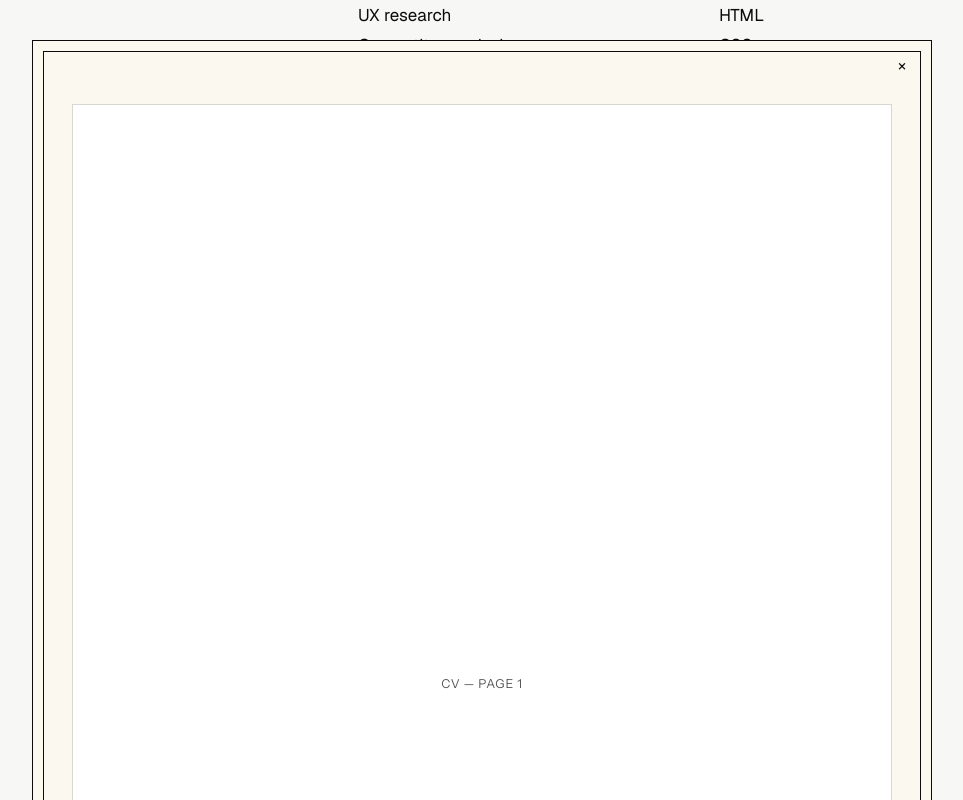
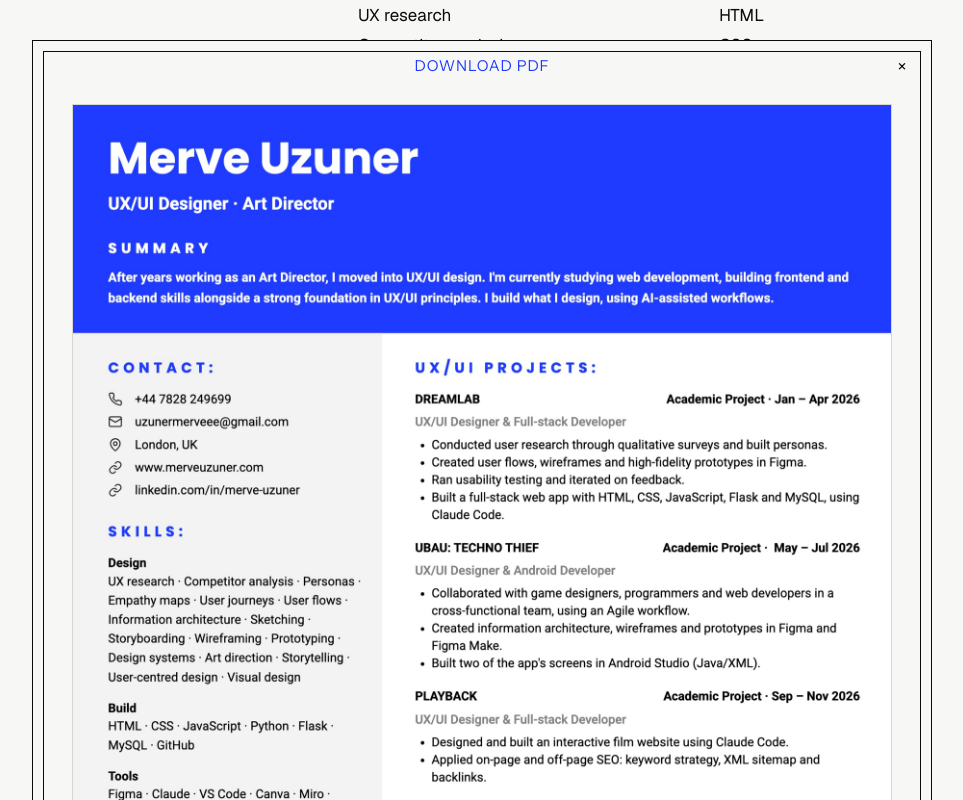
Before and after one commit to Mervellious/portfolio, a plain HTML site: page index.html in a window 1280 px wide. Both pictures are taken after a click on the link "CV". Shown: the part 3660-4460 px from the top of the page, without its empty margins (158-1121 px from the left). Drawn offline with nearby package versions, Linux system fonts and the light colour scheme.

Commit message:
Add the real CV and restyle the CV sheet
- CV page image and hover peek from assets/cv/merve-uzuner-cv.pdf
- Show the Download PDF link; remove the placeholder pages
- Sheet background uses the site's --bg; Download PDF centred, 15px

Co-Authored-By: Claude Opus 5.5 <noreply@anthropic.com>

```diff
--- a/assets/css/cv.css
+++ b/assets/css/cv.css
@@ -1,6 +1,6 @@
 /* =========================================================
    cv.css (homepage)
-   1. "View my CV" row   2. CV pages (placeholder or image)
+   1. "View my CV" row   2. CV pages (images)
    3. CV sheet (dialog)
    The row's arrow, hover slide and peek come from .row (layout.css)
    and .row-peek (work.css); main.js (section 7) builds the pages
@@ -49,33 +49,16 @@
 
 
 /* ---------- 2. CV pages ---------- */
-/* A4 (1 : 1.414). A placeholder is a white page with a centred
-   label; a real page is an image at the same proportions. */
+/* A4 (1 : 1.414): the box keeps its shape (white) while the image
+   is still loading. */
 .cv-page {
   display: block;
   width: 100%;
+  height: auto;
   aspect-ratio: 1 / 1.414;
+  object-fit: contain;
   background: var(--white);
   border: 1px solid #D9D6CF;
-}
-
-.cv-page--placeholder {
-  display: grid;
-  place-items: center;
-  container-type: inline-size;
-}
-
-.cv-page-label {
-  font-family: var(--font-label);
-  font-size: max(7px, 1.5cqi);
-  text-transform: uppercase;
-  letter-spacing: .06em;
-  color: var(--grey);
-}
-
-img.cv-page {
-  height: auto;
-  object-fit: contain;
 }
 
 /* In the peek the page fills the 156 x 220 box */
@@ -126,7 +109,7 @@ img.cv-page {
 .cv-paper {
   position: absolute;
   inset: 0;
-  background: #FBF8F0;
+  background: var(--bg);
   border: 1px solid #0B0B0B;
 }
 
@@ -137,8 +120,9 @@ img.cv-page {
   border: 1px solid #0B0B0B;
 }
 
-/* Download + ×: sticks to the top of the screen while the sheet
-   scrolls. Its negative bottom margin cancels its height, so it
+/* Download (centred) + × (top right): sticks to the top of the screen
+   while the sheet scrolls. Its side margins stretch it to the sheet's
+   full width; its negative bottom margin cancels its height, so it
    takes no room: page 1 sits below it via .cv-pages' top padding. */
 .cv-bar {
   position: sticky;
@@ -151,27 +135,32 @@ img.cv-page {
   align-items: flex-start;
   gap: 24px;
   padding: 18px 22px 0 0;
+  margin-left: -40px;
   margin-right: -40px;
   pointer-events: none;
 }
 
+/* Each control sits on a small patch of paper, so it stays readable
+   when the CV scrolls under it */
 .cv-bar > * {
   pointer-events: auto;
+  background: var(--bg);
+  box-shadow: 0 0 0 6px var(--bg);
 }
 
 .cv-download {
-  position: relative;
+  position: absolute;
+  top: 16px;
+  left: 50%;
+  transform: translateX(-50%);
   font-family: var(--font-label);
-  font-size: 12px;
-  line-height: 16px;
+  font-size: 15px;
+  line-height: 20px;
+  box-shadow: 0 0 0 4px var(--bg);   /* 4px: clears the inner frame */
   text-transform: uppercase;
   letter-spacing: .06em;
   color: var(--blue);
   text-decoration: none;
-}
-
-.cv-download[hidden] {
-  display: none;
 }
 
 /* × : 16px with an invisible 44 x 44 hit area (same as the Studio sheets) */
@@ -181,7 +170,6 @@ img.cv-page {
   height: 16px;
   padding: 0;
   border: 0;
-  background: none;
   font-family: var(--font-sans);
   font-size: 16px;
   line-height: 16px;
@@ -227,6 +215,7 @@ img.cv-page {
   }
 
   .cv-bar {
+    margin-left: -20px;
     margin-right: -20px;
   }
 
--- a/assets/js/main.js
+++ b/assets/js/main.js
@@ -830,44 +830,30 @@ function initStripControls() {
 
 /* =========================================================
    7. CV: "View my CV" row + CV sheet (homepage)
-   The pages come from CV_PAGES. Each one is a placeholder (label) or
-   an image (src); the peek on the row shows a small page 1. Opening:
+   The pages come from CV_PAGES (one image per page); the peek on the
+   row shows a small page 1 (CV_PEEK). Opening:
    page 1 grows out of the peek (or the arrow below 1280px, where
    there is no peek), then the sheet around it fades in. Closing is
    the reverse. index.html#cv (the footer CV links on other pages)
    opens it straight away, scrolled to the button.
    ========================================================= */
 
-/* Real CV: replace these with the converted pages, e.g.
-     { src: 'assets/cv/cv-page-1.png' },
-     { src: 'assets/cv/cv-page-2.png' }
-   and remove `hidden` from the Download link in index.html.
-   See "CV" in the README. */
+/* The CV pages, made from assets/cv/merve-uzuner-cv.pdf (one PNG per
+   page, 1700px wide), and the peek: page 1 at 312px wide (156px at
+   2x). A new CV: see "CV" in the README. */
 const CV_PAGES = [
-  { label: 'CV — page 1' },
-  { label: 'CV — page 2' }
+  'assets/cv/cv-page-1.png'
 ];
+const CV_PEEK = 'assets/cv/cv-peek.png';
 
-// One CV page: an <img> for a real page, a labelled box for a placeholder
-function cvPage(page, index, total) {
-  const name = 'CV, page ' + (index + 1) + ' of ' + total;
-  if (page.src) {
-    const img = document.createElement('img');
-    img.className = 'cv-page';
-    img.src = page.src;
-    img.alt = name;
-    return img;
-  }
-  const box = document.createElement('div');
-  box.className = 'cv-page cv-page--placeholder';
-  box.setAttribute('role', 'img');
-  box.setAttribute('aria-label', name);
-  const label = document.createElement('span');
-  label.className = 'cv-page-label';
-  label.setAttribute('aria-hidden', 'true');
-  label.textContent = page.label;
-  box.appendChild(label);
-  return box;
+// One CV page, alt "CV, page 1 of N". The full-size images get their
+// src later (see initCvSheet), so they don't slow the homepage's load.
+function cvPage(index, total) {
+  const img = document.createElement('img');
+  img.className = 'cv-page';
+  img.alt = 'CV, page ' + (index + 1) + ' of ' + total;
+  img.decoding = 'async';
+  return img;
 }
 
 function initCvSheet() {
@@ -882,15 +868,25 @@ function initCvSheet() {
   const pagesBox = dialog.querySelector('.cv-pages');
   const closeButton = dialog.querySelector('.cv-close');
 
-  // Build the pages, and the peek's small copy of page 1 (decorative)
-  CV_PAGES.forEach((page, i) => pagesBox.appendChild(cvPage(page, i, CV_PAGES.length)));
-  const small = cvPage(CV_PAGES[0], 0, CV_PAGES.length);
-  small.removeAttribute('role');
-  small.removeAttribute('aria-label');
-  if (small.alt) small.alt = '';
+  // Build the pages, and the peek's small page 1 (decorative, alt "")
+  const pages = CV_PAGES.map((src, i) => pagesBox.appendChild(cvPage(i, CV_PAGES.length)));
+  const small = document.createElement('img');
+  small.className = 'cv-page';
+  small.src = CV_PEEK;
+  small.alt = '';
   peek.appendChild(small);
 
-  const first = pagesBox.firstElementChild;
+  // The full-size pages load once the rest of the page has loaded, or
+  // as soon as someone heads for the button, whichever comes first
+  function loadPages() {
+    pages.forEach((img, i) => { if (!img.src) img.src = CV_PAGES[i]; });
+  }
+  if (document.readyState === 'complete') loadPages();
+  else window.addEventListener('load', loadPages, { once: true });
+  button.addEventListener('pointerenter', loadPages, { once: true });
+  button.addEventListener('focus', loadPages, { once: true });
+
+  const first = pages[0];
   // Everything but page 1: fades in once page 1 has landed
   const rest = [
     dialog.querySelector('.cv-paper'),
@@ -946,6 +942,7 @@ function initCvSheet() {
   async function open(instant) {
     if (state !== 'closed') return;
     state = 'opening';
+    loadPages();
     const from = originBox();   // measured before the page is locked
 
     lockPage(true);
--- a/index.html
+++ b/index.html
@@ -384,7 +384,7 @@ UX Research</p>
       <div class="cv-sheet">
         <div class="cv-paper" aria-hidden="true"></div>
         <div class="cv-bar">
-          <a class="cv-download" href="assets/cv/merve-uzuner-cv.pdf" download hidden>Download PDF</a>
+          <a class="cv-download" href="assets/cv/merve-uzuner-cv.pdf" download>Download PDF</a>
           <button class="cv-close" type="button" aria-label="Close">×</button>
         </div>
         <div class="cv-pages"></div>
```
Also changed, not shown: assets/cv/cv-page-1.png (added), assets/cv/cv-peek.png (added), 2 other files.
